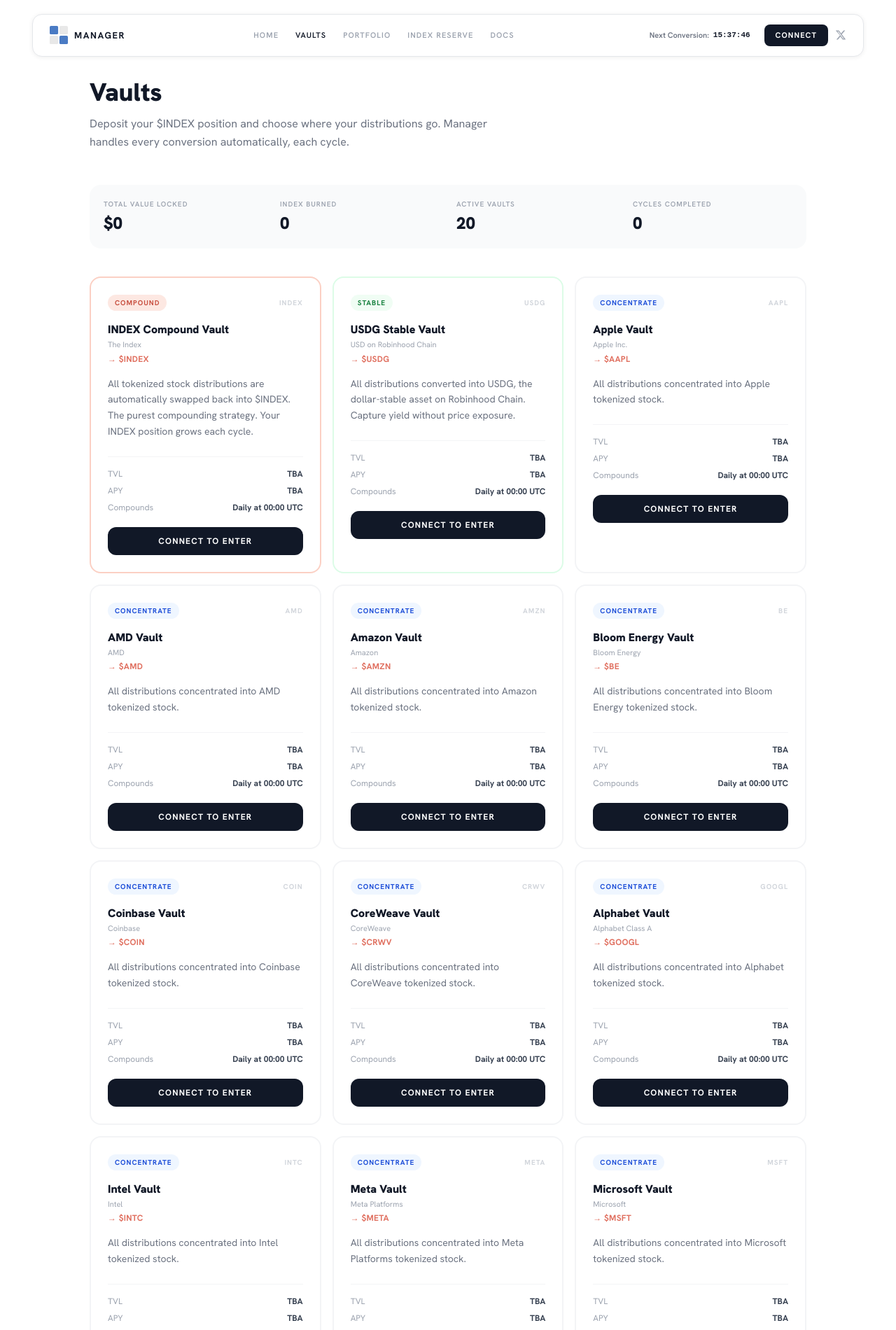
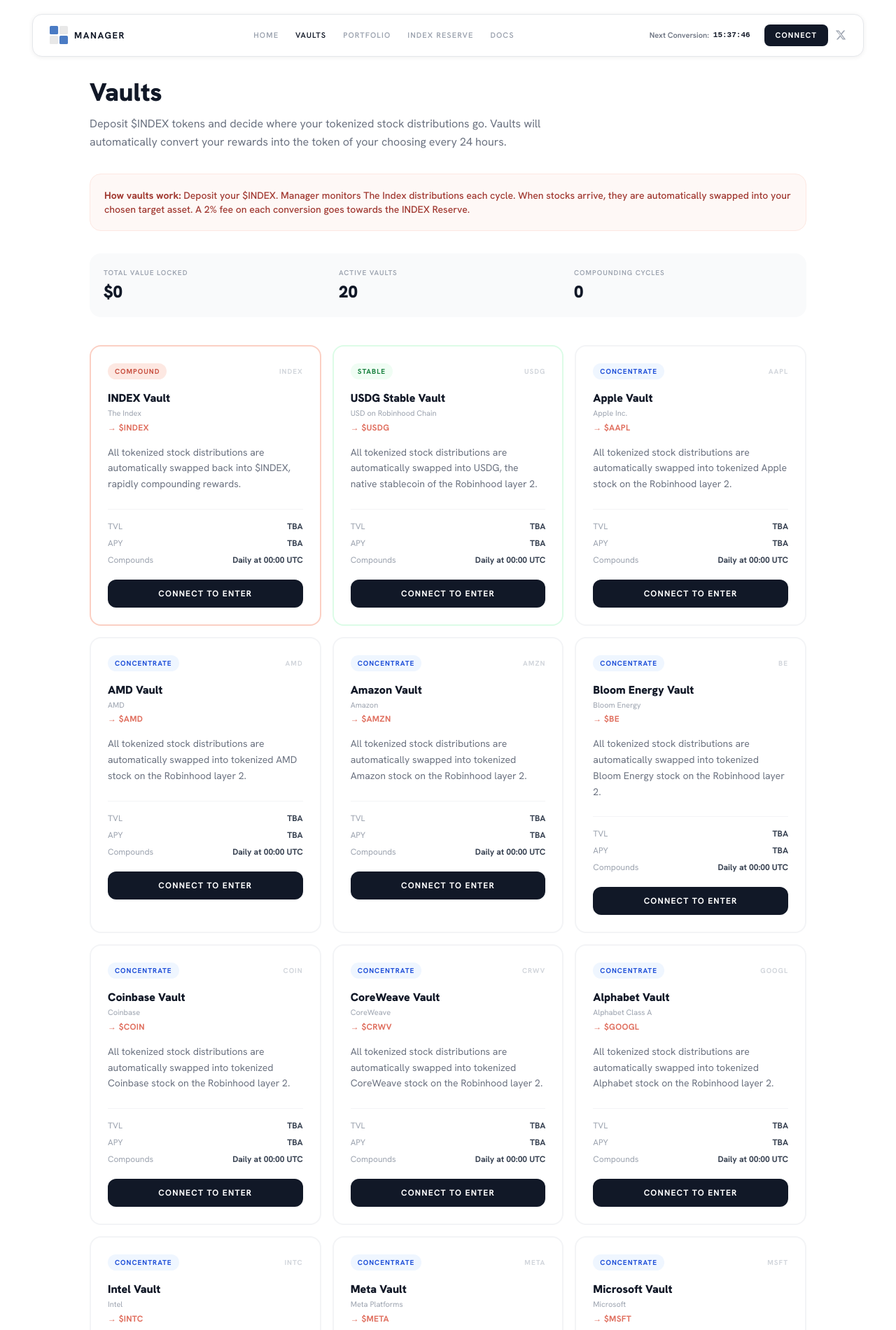
Before and after one commit to pepper-mt4u/the-manager, a React (Vite) app: page /vaults in a window 1280 px wide. Shown: the top 1900 px of the page at 70% size. Built offline with nearby package versions, Linux system fonts and the light colour scheme.

Commit message:
Vaults page: updated descriptions, stats, layout and copy

```diff
--- a/src/pages/Vaults.jsx
+++ b/src/pages/Vaults.jsx
@@ -1,10 +1,10 @@
 const vaults = [
   {
     ticker: 'INDEX',
-    name: 'INDEX Compound Vault',
+    name: 'INDEX Vault',
     company: 'The Index',
     target: '$INDEX',
-    desc: 'All tokenized stock distributions are automatically swapped back into $INDEX. The purest compounding strategy. Your INDEX position grows each cycle.',
+    desc: 'All tokenized stock distributions are automatically swapped back into $INDEX, rapidly compounding rewards.',
     tag: 'COMPOUND',
     tagColor: 'bg-coral-100 text-coral-700',
     accent: 'border-coral-200',
@@ -14,7 +14,7 @@
     name: 'USDG Stable Vault',
     company: 'USD on Robinhood Chain',
     target: '$USDG',
-    desc: 'All distributions converted into USDG, the dollar-stable asset on Robinhood Chain. Capture yield without price exposure.',
+    desc: 'All tokenized stock distributions are automatically swapped into USDG, the native stablecoin of the Robinhood layer 2.',
     tag: 'STABLE',
     tagColor: 'bg-green-50 text-green-700',
     accent: 'border-green-100',
@@ -24,7 +24,7 @@
     name: 'Apple Vault',
     company: 'Apple Inc.',
     target: '$AAPL',
-    desc: 'All distributions concentrated into Apple tokenized stock.',
+    desc: 'All tokenized stock distributions are automatically swapped into tokenized Apple stock on the Robinhood layer 2.',
     tag: 'CONCENTRATE',
     tagColor: 'bg-blue-50 text-blue-700',
     accent: 'border-gray-100',
@@ -34,7 +34,7 @@
     name: 'AMD Vault',
     company: 'AMD',
     target: '$AMD',
-    desc: 'All distributions concentrated into AMD tokenized stock.',
+    desc: 'All tokenized stock distributions are automatically swapped into tokenized AMD stock on the Robinhood layer 2.',
     tag: 'CONCENTRATE',
     tagColor: 'bg-blue-50 text-blue-700',
     accent: 'border-gray-100',
@@ -44,7 +44,7 @@
     name: 'Amazon Vault',
     company: 'Amazon',
     target: '$AMZN',
-    desc: 'All distributions concentrated into Amazon tokenized stock.',
+    desc: 'All tokenized stock distributions are automatically swapped into tokenized Amazon stock on the Robinhood layer 2.',
     tag: 'CONCENTRATE',
     tagColor: 'bg-blue-50 text-blue-700',
     accent: 'border-gray-100',
@@ -54,7 +54,7 @@
     name: 'Bloom Energy Vault',
     company: 'Bloom Energy',
     target: '$BE',
-    desc: 'All distributions concentrated into Bloom Energy tokenized stock.',
+    desc: 'All tokenized stock distributions are automatically swapped into tokenized Bloom Energy stock on the Robinhood layer 2.',
     tag: 'CONCENTRATE',
     tagColor: 'bg-blue-50 text-blue-700',
     accent: 'border-gray-100',
@@ -64,7 +64,7 @@
     name: 'Coinbase Vault',
     company: 'Coinbase',
     target: '$COIN',
-    desc: 'All distributions concentrated into Coinbase tokenized stock.',
+    desc: 'All tokenized stock distributions are automatically swapped into tokenized Coinbase stock on the Robinhood layer 2.',
     tag: 'CONCENTRATE',
     tagColor: 'bg-blue-50 text-blue-700',
     accent: 'border-gray-100',
@@ -74,7 +74,7 @@
     name: 'CoreWeave Vault',
     company: 'CoreWeave',
     target: '$CRWV',
-    desc: 'All distributions concentrated into CoreWeave tokenized stock.',
+    desc: 'All tokenized stock distributions are automatically swapped into tokenized CoreWeave stock on the Robinhood layer 2.',
     tag: 'CONCENTRATE',
     tagColor: 'bg-blue-50 text-blue-700',
     accent: 'border-gray-100',
@@ -84,7 +84,7 @@
     name: 'Alphabet Vault',
     company: 'Alphabet Class A',
     target: '$GOOGL',
-    desc: 'All distributions concentrated into Alphabet tokenized stock.',
+    desc: 'All tokenized stock distributions are automatically swapped into tokenized Alphabet stock on the Robinhood layer 2.',
     tag: 'CONCENTRATE',
     tagColor: 'bg-blue-50 text-blue-700',
     accent: 'border-gray-100',
@@ -94,7 +94,7 @@
     name: 'Intel Vault',
     company: 'Intel',
     target: '$INTC',
-    desc: 'All distributions concentrated into Intel tokenized stock.',
+    desc: 'All tokenized stock distributions are automatically swapped into tokenized Intel stock on the Robinhood layer 2.',
     tag: 'CONCENTRATE',
     tagColor: 'bg-blue-50 text-blue-700',
     accent: 'border-gray-100',
@@ -104,7 +104,7 @@
     name: 'Meta Vault',
     company: 'Meta Platforms',
     target: '$META',
-    desc: 'All distributions concentrated into Meta Platforms tokenized stock.',
+    desc: 'All tokenized stock distributions are automatically swapped into tokenized Meta Platforms stock on the Robinhood layer 2.',
     tag: 'CONCENTRATE',
     tagColor: 'bg-blue-50 text-blue-700',
     accent: 'border-gray-100',
@@ -114,7 +114,7 @@
     name: 'Microsoft Vault',
     company: 'Microsoft',
     target: '$MSFT',
-    desc: 'All distributions concentrated into Microsoft tokenized stock.',
+    desc: 'All tokenized stock distributions are automatically swapped into tokenized Microsoft stock on the Robinhood layer 2.',
     tag: 'CONCENTRATE',
     tagColor: 'bg-blue-50 text-blue-700',
     accent: 'border-gray-100',
@@ -124,7 +124,7 @@
     name: 'Micron Vault',
     company: 'Micron Technology',
     target: '$MU',
-    desc: 'All distributions concentrated into Micron Technology tokenized stock.',
+    desc: 'All tokenized stock distributions are automatically swapped into tokenized Micron Technology stock on the Robinhood layer 2.',
     tag: 'CONCENTRATE',
     tagColor: 'bg-blue-50 text-blue-700',
     accent: 'border-gray-100',
@@ -134,7 +134,7 @@
     name: 'NVIDIA Vault',
     company: 'NVIDIA',
     target: '$NVDA',
-    desc: 'All distributions concentrated into NVIDIA tokenized stock.',
+    desc: 'All tokenized stock distributions are automatically swapped into tokenized NVIDIA stock on the Robinhood layer 2.',
     tag: 'CONCENTRATE',
     tagColor: 'bg-blue-50 text-blue-700',
     accent: 'border-gray-100',
@@ -144,7 +144,7 @@
     name: 'Oracle Vault',
     company: 'Oracle',
     target: '$ORCL',
-    desc: 'All distributions concentrated into Oracle tokenized stock.',
+    desc: 'All tokenized stock distributions are automatically swapped into tokenized Oracle stock on the Robinhood layer 2.',
     tag: 'CONCENTRATE',
     tagColor: 'bg-blue-50 text-blue-700',
     accent: 'border-gray-100',
@@ -154,7 +154,7 @@
     name: 'Palantir Vault',
     company: 'Palantir Technologies',
     target: '$PLTR',
-    desc: 'All distributions concentrated into Palantir Technologies tokenized stock.',
+    desc: 'All tokenized stock distributions are automatically swapped into tokenized Palantir Technologies stock on the Robinhood layer 2.',
     tag: 'CONCENTRATE',
     tagColor: 'bg-blue-50 text-blue-700',
     accent: 'border-gray-100',
@@ -164,7 +164,7 @@
     name: 'Sandisk Vault',
     company: 'Sandisk Corporation',
     target: '$SNDK',
-    desc: 'All distributions concentrated into Sandisk Corporation tokenized stock.',
+    desc: 'All tokenized stock distributions are automatically swapped into tokenized Sandisk stock on the Robinhood layer 2.',
     tag: 'CONCENTRATE',
     tagColor: 'bg-blue-50 text-blue-700',
     accent: 'border-gray-100',
@@ -174,7 +174,7 @@
     name: 'SpaceX Vault',
     company: 'Space Exploration Technologies',
     target: '$SPCX',
-    desc: 'All distributions concentrated into SpaceX tokenized stock.',
+    desc: 'All tokenized stock distributions are automatically swapped into tokenized SpaceX stock on the Robinhood layer 2.',
     tag: 'CONCENTRATE',
     tagColor: 'bg-blue-50 text-blue-700',
     accent: 'border-gray-100',
@@ -184,7 +184,7 @@
     name: 'Tesla Vault',
     company: 'Tesla',
     target: '$TSLA',
-    desc: 'All distributions concentrated into Tesla tokenized stock.',
+    desc: 'All tokenized stock distributions are automatically swapped into tokenized Tesla stock on the Robinhood layer 2.',
     tag: 'CONCENTRATE',
     tagColor: 'bg-blue-50 text-blue-700',
     accent: 'border-gray-100',
@@ -194,7 +194,7 @@
     name: 'USA Rare Earth Vault',
     company: 'USA Rare Earth',
     target: '$USAR',
-    desc: 'All distributions concentrated into USA Rare Earth tokenized stock.',
+    desc: 'All tokenized stock distributions are automatically swapped into tokenized USA Rare Earth stock on the Robinhood layer 2.',
     tag: 'CONCENTRATE',
     tagColor: 'bg-blue-50 text-blue-700',
     accent: 'border-gray-100',
@@ -205,19 +205,25 @@
   return (
     <div className="pt-28 pb-24 px-6">
       <div className="max-w-5xl mx-auto">
-        <div className="mb-12">
+
+        <div className="mb-8">
           <h1 className="text-4xl font-black text-gray-900 mb-3">Vaults</h1>
-          <p className="text-gray-500 text-base max-w-xl leading-relaxed">
-            Deposit your $INDEX position and choose where your distributions go. Manager handles every conversion automatically, each cycle.
+          <p className="text-gray-500 text-base max-w-2xl leading-relaxed">
+            Deposit $INDEX tokens and decide where your tokenized stock distributions go. Vaults will automatically convert your rewards into the token of your choosing every 24 hours.
+          </p>
+        </div>
+
+        <div className="p-5 bg-coral-50 rounded-2xl border border-coral-100 mb-8">
+          <p className="text-sm text-coral-800 font-medium">
+            <strong>How vaults work:</strong> Deposit your $INDEX. Manager monitors The Index distributions each cycle. When stocks arrive, they are automatically swapped into your chosen target asset. A 2% fee on each conversion goes towards the INDEX Reserve.
           </p>
         </div>
 
         <div className="bg-gray-50 rounded-2xl p-5 mb-10 flex flex-wrap gap-6">
           {[
             { label: 'TOTAL VALUE LOCKED', value: '$0' },
-            { label: 'INDEX BURNED', value: '0' },
             { label: 'ACTIVE VAULTS', value: '20' },
-            { label: 'CYCLES COMPLETED', value: '0' },
+            { label: 'COMPOUNDING CYCLES', value: '0' },
           ].map((stat) => (
             <div key={stat.label} className="flex-1 min-w-[120px]">
               <p className="text-[10px] font-semibold tracking-widest text-gray-400 uppercase mb-1">{stat.label}</p>
@@ -264,12 +270,6 @@
             </div>
           ))}
         </div>
-
-        <div className="mt-10 p-6 bg-coral-50 rounded-2xl border border-coral-100">
-          <p className="text-sm text-coral-800 font-medium">
-            <strong>How vaults work:</strong> Deposit your $INDEX. Manager monitors The Index distributions each cycle. When stocks arrive, they are automatically swapped into your chosen target asset. A 1% fee on each conversion is used to buy and burn $INDEX.
-          </p>
-        </div>
       </div>
     </div>
   )
```
